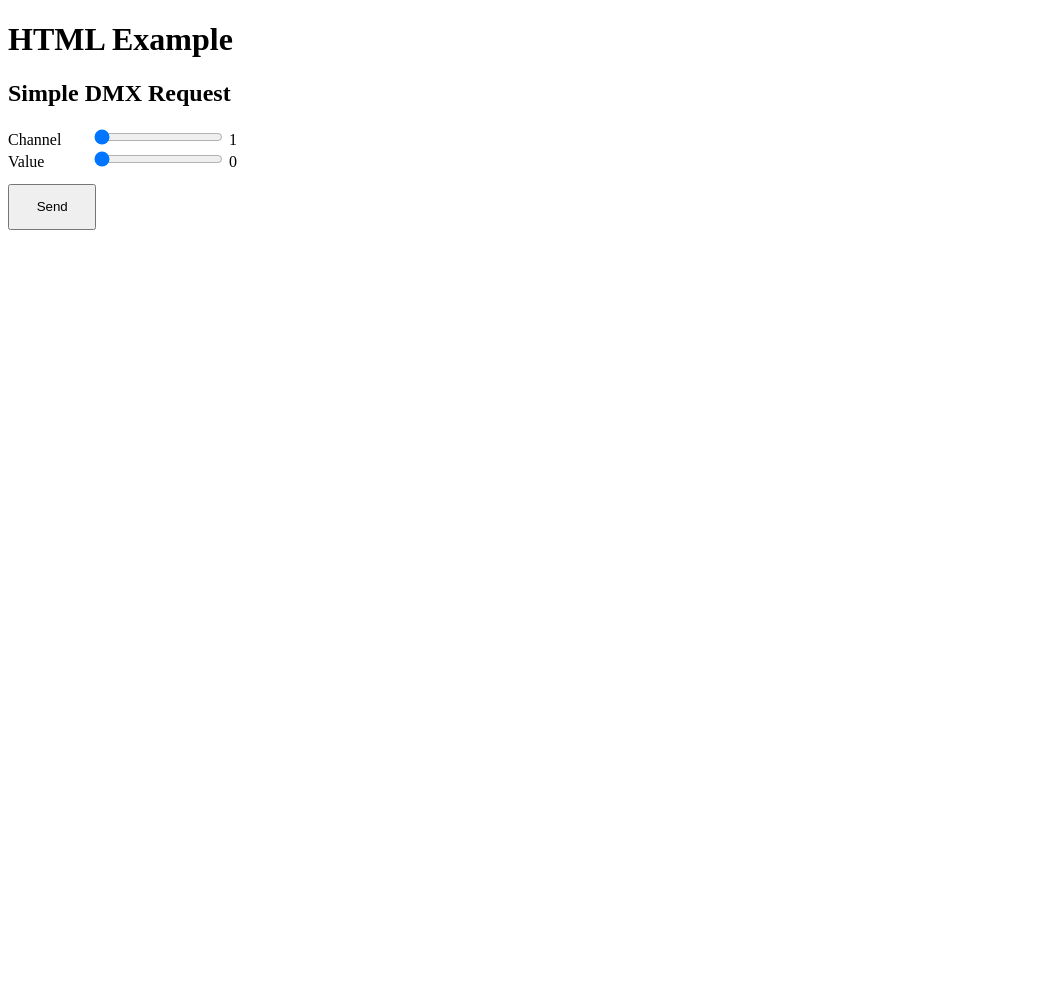
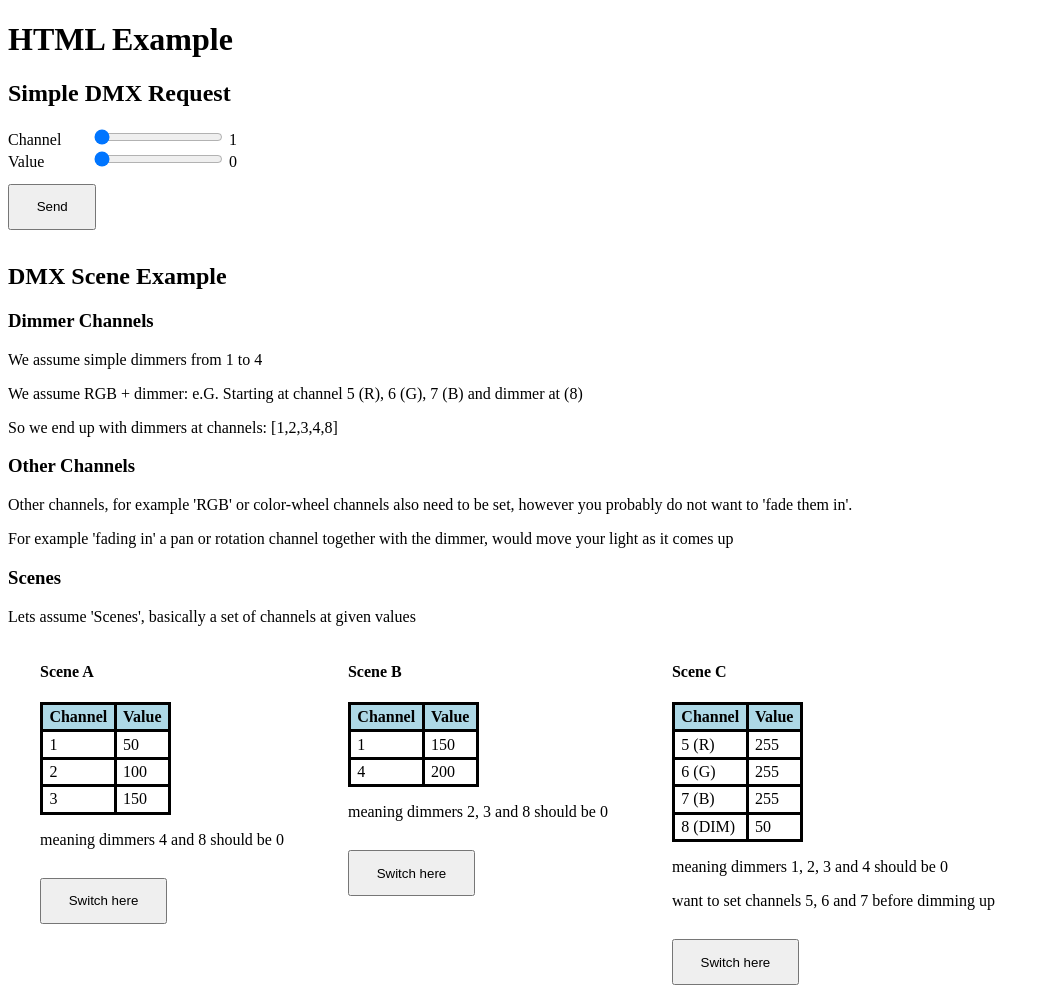
Before and after one commit to H3rby7/dmx-web-go, a plain HTML site: page www/index.html in a window 1280 px wide. Shown: the whole page, without its empty margins (0-1050 px from the left). Before the commit the page ends 800 px from the top, so only its background shows below. Drawn offline with Linux system fonts and the light colour scheme.

Commit message:
added scene switching example

```diff
--- a/www/index.html
+++ b/www/index.html
@@ -30,4 +30,66 @@
     </div>
     <button onclick="sendSingleDMX('singleChannel', 'singleValue')()">Send</button>
   </div>
+  <div>
+    <h2>DMX Scene Example</h2>
+    <h3>Dimmer Channels</h3>
+    <p>We assume simple dimmers from 1 to 4</p>
+    <p>We assume RGB + dimmer: e.G. Starting at channel 5 (R), 6 (G), 7 (B) and dimmer at (8)</p>
+    <p>So we end up with dimmers at channels: [1,2,3,4,8]</p>
+    <h3>Other Channels</h3>
+    <p>Other channels, for example 'RGB' or color-wheel channels also need to be set, however you probably do not want to 'fade them in'.</p>
+    <p>For example 'fading in' a pan or rotation channel together with the dimmer, would move your light as it comes up</p>
+    <h3>Scenes</h3>
+    <p>Lets assume 'Scenes', basically a set of channels at given values</p>
+
+    <div class="scenes">
+      <div>
+        <h4>Scene A</h4>
+        <table>
+          <thead>
+            <tr><th>Channel</th><th>Value</th></tr>
+          </thead>
+          <tbody>
+            <tr><td>1</td><td>50</td></tr>
+            <tr><td>2</td><td>100</td></tr>
+            <tr><td>3</td><td>150</td></tr>
+          </tbody>
+        </table>
+        <p>meaning dimmers 4 and 8 should be 0</p>
+        <button onclick="switchToScene(sceneA)">Switch here</button>
+      </div>
+      <div>
+        <h4>Scene B</h4>
+        <table>
+          <thead>
+            <tr><th>Channel</th><th>Value</th></tr>
+          </thead>
+          <tbody>
+            <tr><td>1</td><td>150</td></tr>
+            <tr><td>4</td><td>200</td></tr>
+          </tbody>
+        </table>
+        <p>meaning dimmers 2, 3 and 8 should be 0</p>
+        <button onclick="switchToScene(sceneB)">Switch here</button>
+      </div>
+      <div>
+        <h4>Scene C</h4>
+        <table>
+          <thead>
+            <tr><th>Channel</th><th>Value</th></tr>
+          </thead>
+          <tbody>
+            <tr><td>5 (R)</td><td>255</td></tr>
+            <tr><td>6 (G)</td><td>255</td></tr>
+            <tr><td>7 (B)</td><td>255</td></tr>
+            <tr><td>8 (DIM)</td><td>50</td></tr>
+          </tbody>
+        </table>
+        <p>meaning dimmers 1, 2, 3 and 4 should be 0</p>
+        <p>want to set channels 5, 6 and 7 before dimming up</p>
+        <button onclick="switchToScene(sceneC)">Switch here</button>
+      </div>
+    </div>
+
+  </div>
 </body>
--- a/www/scripts.js
+++ b/www/scripts.js
@@ -55,3 +55,60 @@ function sendSingleDMX(channelElementId, valueElementId) {
       .then(() => feedback("SUCCESS!"))
   }
 }
+
+function fadeMultipleDMX(dmxList, fadeTimeMillis = 1) {
+  const url = `${backendBaseUrl}/dmx/fade`;
+  fetch(url, {
+    headers: {
+      "content-type": "application/json"
+    },
+    body: JSON.stringify({ fadeTimeMillis: fadeTimeMillis, scene: {list: dmxList }}),
+    method: "PATCH"
+  })
+    .catch(() => feedback("ERROR!"))
+    .then(() => feedback("SUCCESS!"))
+}
+
+// Channels used for dimming lights
+const dimmerChannels = [1, 2, 3, 4, 8];
+
+const sceneA = {
+  fadeable: [
+    { channel: 1, value: 50 },
+    { channel: 2, value: 100 },
+    { channel: 3, value: 150 },
+  ]
+};
+const sceneB = {
+  fadeable: [
+    { channel: 1, value: 150 },
+    { channel: 4, value: 200 },
+  ]
+};
+const sceneC = {
+  fadeable: [
+    { channel: 8, value: 50 },
+  ],
+  settable: [
+    { channel: 5, value: 255 },
+    { channel: 6, value: 255 },
+    { channel: 7, value: 255 },
+  ]
+};
+
+function switchToScene(scene) {
+  if (scene.settable) {
+    // Send any DMX values that we do not want to fade-in as first request
+    fadeMultipleDMX(scene.settable);
+  }
+  const chMap = new Map();
+  for (let i = 0; i < dimmerChannels.length; i++) {
+    chMap.set(dimmerChannels[i], 0);
+  }
+  for (let i = 0; i < scene.fadeable.length; i++) {
+    const e = scene.fadeable[i];
+    chMap.set(e.channel, e.value);
+  }
+  const dimmerValues = Array.from(chMap, ([channel, value]) => ({ channel, value }));
+  fadeMultipleDMX(dimmerValues, 2000);
+}
--- a/www/styles.css
+++ b/www/styles.css
@@ -8,3 +8,26 @@ button {
   margin: 1em 0;
   cursor: pointer;
 }
+
+table {
+  border-collapse: collapse;
+}
+
+table th {
+  background-color: lightblue;
+}
+
+table td, table th {
+  border-style: solid;
+  padding: 0.2em 0.4em;
+}
+
+.scenes {
+  width: 100%;
+  display: flex;
+  flex-direction: row;
+}
+
+.scenes > div {
+  margin: 0 2em;
+}
```
